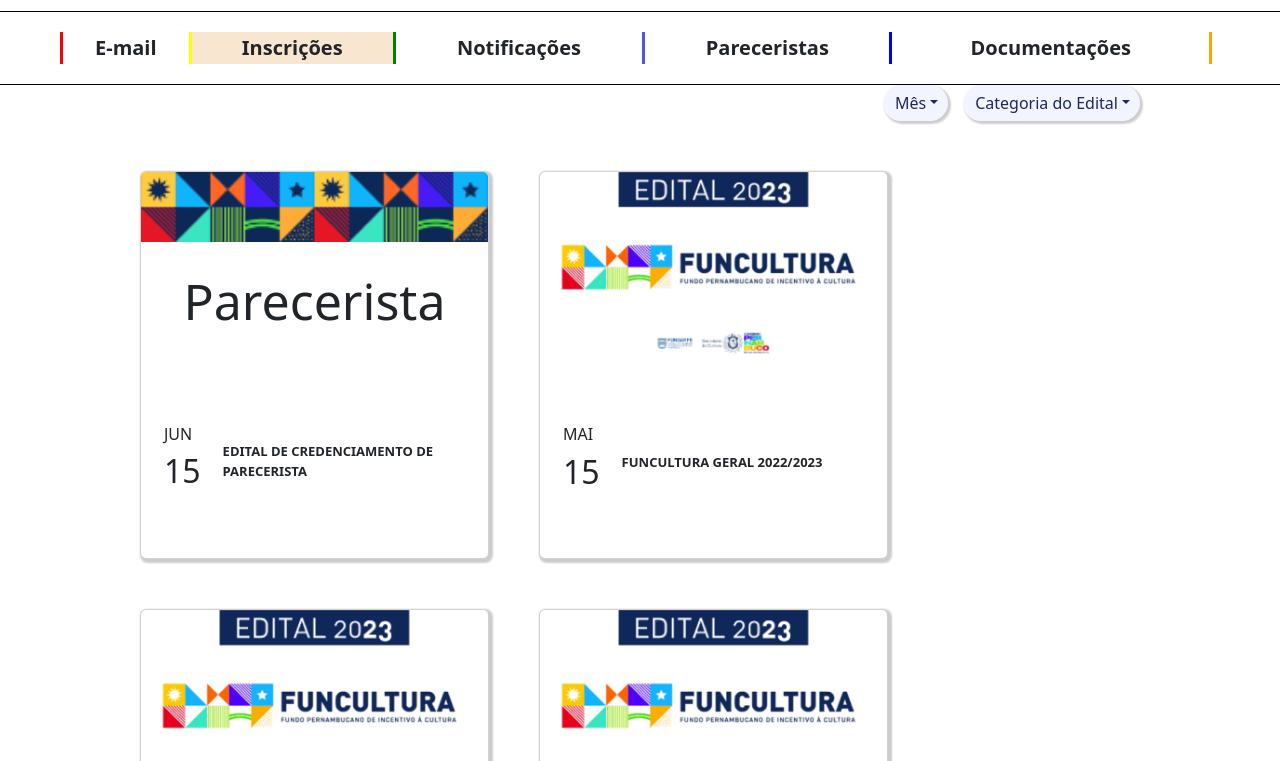
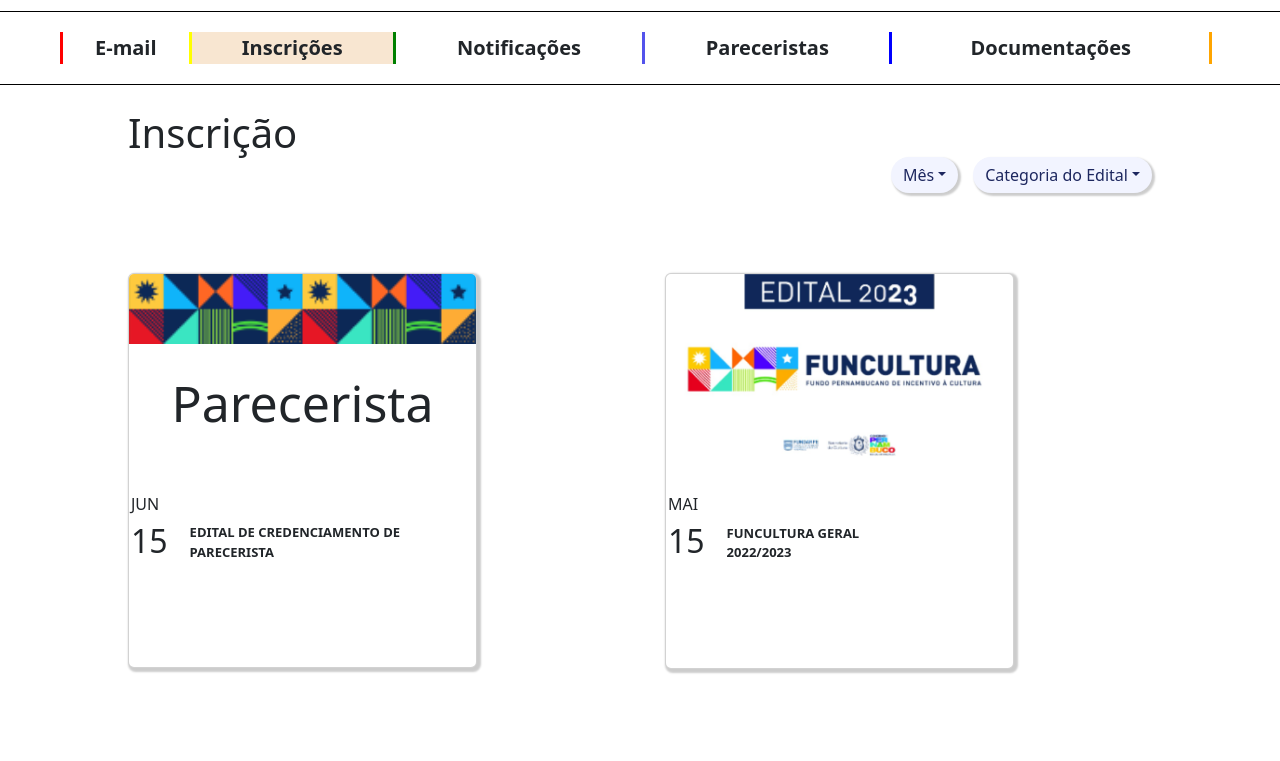
Before and after one commit to Squad11Unit/fundarpe_unit, a React (Create React App) app: page /admin in a window 1280 px wide. Shown: the part 599-1360 px from the top of the page. Built offline with nearby package versions, Linux system fonts and the light colour scheme.

Commit message:
feat: Ajuste de layout da tela de perfil admin e cards

```diff
--- a/src/components/Card/index.js
+++ b/src/components/Card/index.js
@@ -1,7 +1,7 @@
 import Card from "react-bootstrap/Card";
 import { Cards, Details, Meses, CardTitle, ContainerCard } from "./styled";
 
-function CardHome({URL, image, text, title, month, day, description}) {
+function CardHome({ URL, image, text, title, month, day, description }) {
   return (
     <ContainerCard>
       <Cards href={URL}>
@@ -13,9 +13,7 @@
           }}
         >
           <Card.Img variant="top" src={image} alt={text} />
-            {title && (
-              <CardTitle style={{ margin: "22px 0" }}>{title}</CardTitle>
-            )}
+          {title && <CardTitle style={{ margin: "22px 0" }}>{title}</CardTitle>}
           <Card.Body>
             <Details>
               <Meses>
--- a/src/components/Card/styled.js
+++ b/src/components/Card/styled.js
@@ -1,6 +1,7 @@
 import styled from "styled-components";
 
 export const ContainerCard = styled.div`
+  margin: 0 auto;
   display: flex;
   flex-wrap: wrap;
   gap: 50px 65px;
@@ -23,7 +24,7 @@
   gap: 22px;
   margin: 5px 0 0 5px;
   height: 20vh;
-  width: 21.5vw;
+  width: 90%;
   font-weight: 770;
   font-size: 13px;
   border: solid 2px white;
--- a/src/components/Profiles/styled.js
+++ b/src/components/Profiles/styled.js
@@ -1,7 +1,7 @@
 import styled from "styled-components";
 
 export const Banner = styled.img`
-  width: 100vw;
+  width: 100%;
 `;
 
 export const ProfilePicture = styled.img`
@@ -47,7 +47,7 @@
     margin: -12vh 0 50px 25vw;
   }
   @media only screen and (max-device-width: 1440px) {
-    margin: -15vh 0 0 32vw;
+    margin: -15vh 0 0 35vw;
   }
   @media only screen and (max-device-width: 1024px) {
     font-size: 15px;
--- a/src/pages/AdminDetails/index.js
+++ b/src/pages/AdminDetails/index.js
@@ -9,8 +9,12 @@
   ThFour,
   ThFive,
   Documentations,
+  WrapInscription,
+  WrapCard,
+  SelectGroup,
+  WrapDoc,
 } from "./styled";
-import { CardBox, SelectGroup } from "../Home/styled";
+import { ButtonBox, CardBox } from "../Home/styled";
 import CardHome from "../../components/Card";
 import { editalCard } from "../../components/Card/editalCard";
 import { categorias, meses } from "../Home/constants";
@@ -21,13 +25,16 @@
 
 function AdminDetails() {
   const [inscricoes, setIncricoes] = useState(true);
-  const [documentacoes, setDocumentacoes] = useState(true);
+  const [documentacoes, setDocumentacoes] = useState(false);
 
   const mostrarCard = () => {
     setIncricoes(true);
+    setDocumentacoes(false);
   };
+
   const mostrarDoc = () => {
     setIncricoes(false);
+    setDocumentacoes(true);
   };
 
   return (
@@ -40,7 +47,7 @@
             <ThOne>E-mail</ThOne>
             <ThTwo
               onClick={mostrarCard}
-              style={{ backgroundColor: inscricoes ? "#f8e6d1" : "#00fffff" }}
+              style={{ backgroundColor: inscricoes ? "#f8e6d1" : "white" }}
             >
               Inscrições
             </ThTwo>
@@ -48,7 +55,7 @@
             <ThFour>Pareceristas</ThFour>
             <ThFive
               onClick={mostrarDoc}
-              style={{ backgroundColor: !inscricoes ? "#f8e6d1" : "#00fffff" }}
+              style={{ backgroundColor: documentacoes ? "#f8e6d1" : "white" }}
             >
               Documentações
             </ThFive>
@@ -56,7 +63,8 @@
         </Table>
       </ContainerTable>
       {inscricoes && (
-        <>
+        <WrapInscription>
+          <h1>Inscrição</h1>
           <SelectGroup>
             <DropdownButton title="Mês">
               {meses.map((mes, index) => (
@@ -69,6 +77,7 @@
               ))}
             </DropdownButton>
           </SelectGroup>
+          <WrapCard>
             <CardBox>
               {editalCard.map((item) => (
                 <CardHome
@@ -83,9 +92,14 @@
                 />
               ))}
             </CardBox>
-        </>
+            <ButtonBox>
+              <button className={"b1"}>Ver mais</button>
+            </ButtonBox>
+          </WrapCard>
+        </WrapInscription>
       )}
-      {!inscricoes && (
+      {documentacoes && (
+        <WrapDoc>
           <Documentations>
             <h1>Documentação</h1>
             <Form.Select size="lg">
@@ -95,45 +109,46 @@
               <tr>
                 <td>bella.lima@email.com</td>
                 <td>CPF: xxx - xxx - xxx - xx</td>
-              <td>Matricula :000000261</td>
+                <td>Matricula: 000000261</td>
               </tr>
               <tr>
                 <td>maria.souza@email.com</td>
                 <td>CPF: xxx - xxx - xxx - xx</td>
-              <td>Matricula :000000261</td>
+                <td>Matricula: 000000261</td>
               </tr>
               <tr>
                 <td>leandro.neto@email.com</td>
                 <td>CPF: xxx - xxx - xxx - xx</td>
-              <td>Matricula :000000261</td>
+                <td>Matricula: 000000261</td>
               </tr>
               <tr>
                 <td>Lucas.bento@email.com</td>
                 <td>CPF: xxx - xxx - xxx - xx</td>
-              <td>Matricula :000000261</td>
+                <td>Matricula: 000000261</td>
               </tr>
               <tr>
                 <td>kelly.oliveira@email.com</td>
                 <td>CPF: xxx - xxx - xxx - xx</td>
-              <td>Matricula :000000261</td>
+                <td>Matricula: 000000261</td>
               </tr>
               <tr>
                 <td>ella.lira@email.com</td>
                 <td>CPF: xxx - xxx - xxx - xx</td>
-              <td>Matricula :000000261</td>
+                <td>Matricula: 000000261</td>
               </tr>
               <tr>
                 <td>hellan.pinho@email.com</td>
                 <td>CPF: xxx - xxx - xxx - xx</td>
-              <td>Matricula :000000261</td>
+                <td>Matricula: 000000261</td>
               </tr>
               <tr>
                 <td>bruno.camara@email.com</td>
                 <td>CPF: xxx - xxx - xxx - xx</td>
-              <td>Matricula :000000261</td>
+                <td>Matricula: 000000261</td>
               </tr>
             </table>
           </Documentations>
+        </WrapDoc>
       )}
     </div>
   );
--- a/src/pages/AdminDetails/styled.js
+++ b/src/pages/AdminDetails/styled.js
@@ -43,33 +43,77 @@
   border-right: solid 3px orange;
 `;
 
+export const WrapDoc = styled.div`
+  margin: 0 auto;
+  width: 80%;
+  h1 {
+    margin: 1.5rem 0;
+  }
+`;
+
+export const SelectGroup = styled.div`
+  display: flex;
+  justify-content: flex-end;
+  gap: 15px;
+  button {
+    border-radius: 50px;
+    background-color: #f2f4ff;
+    border: none;
+    color: #1d275f;
+    box-shadow: 2px 2px 2px 1px rgba(0, 0, 0, 0.2);
+  }
+`;
+
+export const WrapCard = styled.div`
+  div {
+    margin: 0 auto 1.4rem 0;
+    padding: 0;
+  }
+`;
+
+export const WrapInscription = styled.div`
+  margin: 0 auto;
+  width: 80%;
+  h1 {
+    margin: 1.5rem 0 0 0;
+  }
+  .dropdown {
+    margin-bottom: 5rem;
+  }
+  .b1 {
+    font-size: 25px;
+    padding: 10px 55px;
+    border-radius: 50px;
+    border-color: #3d37f1;
+    color: #3d37f1;
+    background-color: white;
+  }
+`;
+
 export const Documentations = styled.div`
-  display-flex;
+  display: flex;
   flex-direction: column;
   justify-content: center;
-  width: 50rem;
-  margin: 0 auto;
   align-items: center;
-  align-content: center;
+  font-weight: 600;
   h1{
     margin: 1.5rem 0;
   }
   select{
     border: solid 1px black;
-    width: 51rem
+    font-weight: 600;
   }
   table{
-    border: solid 1px black;
-    padding: 0 3rem;
-    width: 50rem;
-
+    text-align: center;
+    border: solid 2px grey;
+    width: 99%;
     tr{
       border-bottom: solid 1px black;
-
+    }
+    td{
+      padding: 0.625rem 0;
+      width: 30%;
     }
   }
-  table, th, td{
-    border-collapse: collapse;
-    padding: 0.625rem 0;
 }
 `;
--- a/src/pages/Home/index.js
+++ b/src/pages/Home/index.js
@@ -1,7 +1,13 @@
 import CardHome from "../../components/Card";
 import CarouselHome from "../../components/Carousel";
 import Header from "../../components/Header";
-import { SelectGroup, CardBox, ContainerHome, AboutBox } from "./styled";
+import {
+  SelectGroup,
+  CardBox,
+  ContainerHome,
+  AboutBox,
+  ButtonBox,
+} from "./styled";
 import Dropdown from "react-bootstrap/Dropdown";
 import DropdownButton from "react-bootstrap/DropdownButton";
 import { meses, categorias } from "./constants";
@@ -53,14 +59,28 @@
           />
         ))}
       </CardBox>
-      <button className={"b1"}>Ver mais</button>
-
+      <ButtonBox>
+        <button className={"b1"}>Ver mais</button>
+      </ButtonBox>
       <AboutBox>
-        <a href="https://www.cultura.pe.gov.br/funcultura/" target="_blank">O FUNCULTURA</a>
+        <a href="https://www.cultura.pe.gov.br/funcultura/" target="_blank">
+          O FUNCULTURA
+        </a>
         <div>
-          <img src={bridge} alt="imagem do Rio Capibaribe ao fundo a ponte Mauricio de Nassau"/>
+          <img
+            src={bridge}
+            alt="imagem do Rio Capibaribe ao fundo a ponte Mauricio de Nassau"
+          />
           <p>
-          O Fundo Pernambucano de Incentivo à Cultura (Funcultura PE) foi instituído por meio da Lei 12.310, de 19 de dezembro de 2002, tendo seu primeiro edital lançado em 2003. O fundo público recebe recursos oriundos da arrecadação de Imposto sobre Circulação de Mercadorias e Serviços (ICMS) pelo Governo do Estado e destina-os ao financiamento direto de projetos artísticos e culturais por meio de seleção pública. Este modelo está permitindo à democratização do acesso a cultura, através do fomento a produção artística e da difusão de bens culturais.
+            O Fundo Pernambucano de Incentivo à Cultura (Funcultura PE) foi
+            instituído por meio da Lei 12.310, de 19 de dezembro de 2002, tendo
+            seu primeiro edital lançado em 2003. O fundo público recebe recursos
+            oriundos da arrecadação de Imposto sobre Circulação de Mercadorias e
+            Serviços (ICMS) pelo Governo do Estado e destina-os ao financiamento
+            direto de projetos artísticos e culturais por meio de seleção
+            pública. Este modelo está permitindo à democratização do acesso a
+            cultura, através do fomento a produção artística e da difusão de
+            bens culturais.
           </p>
         </div>
       </AboutBox>
--- a/src/pages/Home/styled.js
+++ b/src/pages/Home/styled.js
@@ -11,22 +11,21 @@
     border-color: #3d37f1;
     color: #3d37f1;
     background-color: white;
-    margin: 0 41vw;
   }
-  .flex_container{
+  .flex_container {
     display: column;
     justify-content: center;
     gap: -20px;
     margin: 100px 180px;
   }
-  .flex_section{
+  .flex_section {
     display: flex;
   }
-  .flex_imag{
+  .flex_imag {
     display: column;
   }
-  .color{
-    background-color: #F16226;
+  .color {
+    background-color: #f16226;
     flex-direction: column!;
     border-radius: 0 0 5px 5px;
     height: 170px;
@@ -39,7 +38,11 @@
     color: #ffff;
     padding: 0 29px 2px;
   }
+`;
 
+export const ButtonBox = styled.div`
+  display: flex;
+  justify-content: center;
 `;
 
 export const SelectGroup = styled.div`
@@ -72,9 +75,9 @@
     justify-content: center;
     flex-direction: column;
   }
-a{
+  a {
     text-decoration: none;
-  color: #011A3F;
+    color: #011a3f;
     margin-left: 9.375rem;
     font-weight: 700;
     font-size: 2.813rem;
@@ -82,11 +85,10 @@
       margin-left: 0.625rem;
       text-align: center;
     }
-
   }
-div{
-  display:flex;
-  flex-wrap:wrap;
+  div {
+    display: flex;
+    flex-wrap: wrap;
     justify-content: center;
     align-items: center;
     margin-top: 3.125rem;
@@ -95,16 +97,16 @@
         width: 18.75rem;
       }
     }
-  p{
+    p {
       width: 50rem;
       padding: 2.188rem;
       border-radius: 0.313rem;
       font-size: 1.563rem;
       line-height: 2.188rem;
       text-align: justify;
-    background-color: #FFFFFF;
+      background-color: #ffffff;
       margin: 0.313rem 0 0 -1.875rem;
-    box-shadow: 0.125rem 0.125rem 0.125rem 0.063rem #D3D3D3;
+      box-shadow: 0.125rem 0.125rem 0.125rem 0.063rem #d3d3d3;
 
       @media only screen and (max-device-width: 1024px) {
         margin: 0 auto;
```
Also changed, not shown: src/components/Profiles/header.js (line endings or trailing spaces). Lines whose indentation alone changed are shown as unchanged.
